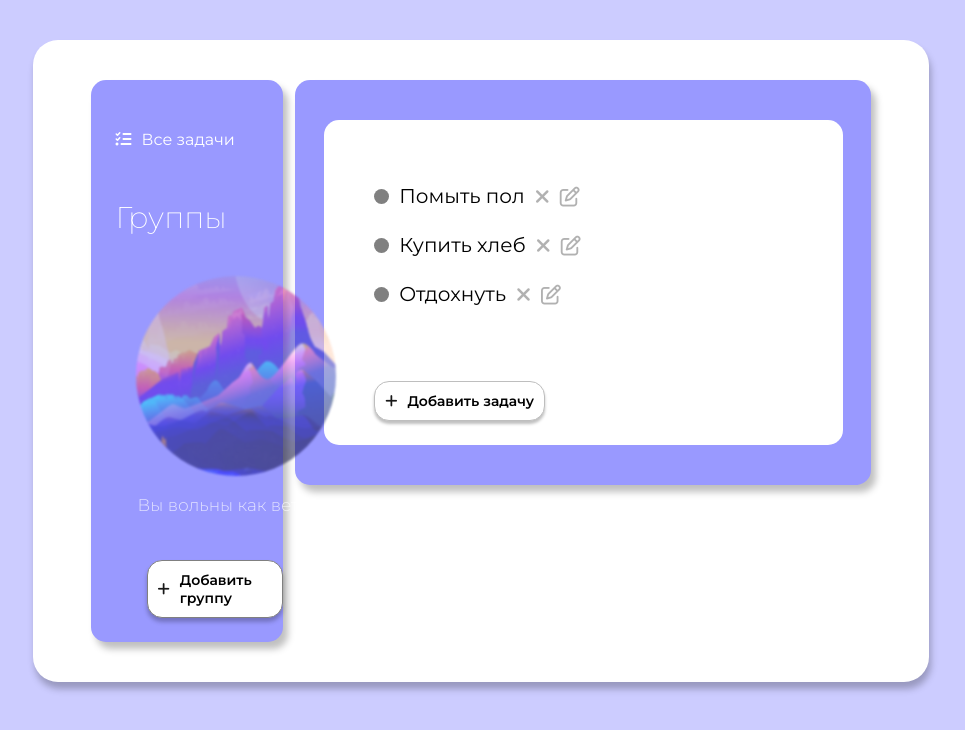
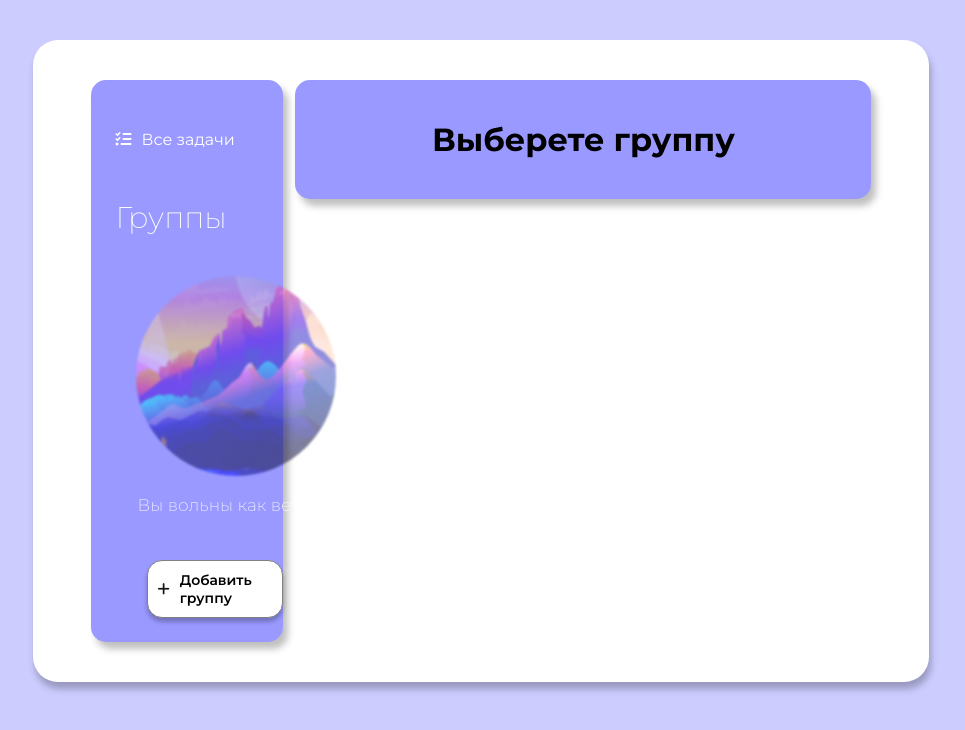
Before and after one commit to VAKrasheninnikov/my-todo, a React (Create React App) app: page / in a window 1280 px wide. Shown: the top 730 px of the page, without its empty margins (159-1124 px from the left). Built offline with nearby package versions, Linux system fonts and the light colour scheme.

Commit message:
14.12.2021

```diff
--- a/src/App.js
+++ b/src/App.js
@@ -29,10 +29,10 @@ function App() {
       type: 'DELETE_GROUP',
       payload: id,
     })
+    setCurrentGroup(null)
   }
 
   const handleCurrentGroup = (id) => {
-
     setCurrentGroup(id)
   }
 
--- a/src/components/Groups.js
+++ b/src/components/Groups.js
@@ -44,7 +44,7 @@ function Groups({ store, handleGroupName, handleCurrentGroup, clearGroupName, de
             <div className='groupList'>
                 {store && store.items.length > 0 ? store.items.map((obj, id) => {
                     return (
-                        <div className='groupItem' key={obj.id} onClick={() => handleCurrentGroup(id)}>
+                        <div key={`${obj.color}_${obj.name}`} className='groupItem' onClick={() => handleCurrentGroup(id)}>
                             <div className={obj.color}></div>
                             <span>{obj.name}: <b>{obj.tasks?.length}</b></span>
                             <i className="fas fa-times" onClick={() => deleteGroup(id)}></i>
@@ -52,7 +52,7 @@ function Groups({ store, handleGroupName, handleCurrentGroup, clearGroupName, de
                     )
                 }) :
                     <div>
-                        <img src={logo} width='200' height='200' className='freeGroupLogo' />
+                        <img src={logo} width='200' height='200' className='freeGroupLogo' alt='logo'/>
                         <p>Вы вольны как ветер..</p>
                     </div>}
             </div>
--- a/src/components/Taskscreen.js
+++ b/src/components/Taskscreen.js
@@ -5,62 +5,65 @@ function Taskscreen({ store, dispatch, currentGroup }) {
   const [toggleTask, setToggleTask] = React.useState(false);
   const [taskText, setTaskText] = React.useState('');
   console.log(currentGroup)
+  console.log(store)
+
   const handleTastText = (event) => {
     setTaskText(event.target.value)
   }
 
   const addTask = () => {
     dispatch({
-      type:'ADD_TASK',
-      payload:currentGroup,
+      type: 'ADD_TASK',
+      payload: currentGroup,
       text: taskText
     })
+    setTaskText('');
+    setToggleTask(false);
+  }
+
+  const cancelTask = () => {
+    setToggleTask(false);
+    setTaskText('');
   }
 
 
   return (
     <div className='taskScreen'>
-      <div className="workBlock">
+      {currentGroup !== null ? <div className="workBlock">
         {store?.items?.map((obj, id) => {
           return (
+            <>
               <div key={id} className={id === currentGroup ? obj.color === null ? "taskHeader" : `taskHeader_${obj.color}` : "hiddenHeader"}>{id === currentGroup ? obj.name : null}</div>
-          )
-        })}
-        <div className="taskList">
+              <div className={id === currentGroup ? "taskList" : "taskListHidden"}>
                 <ul>
-            <li>
+                  {obj?.tasks?.map((el) => {
+                    return (
+                      <li key={el.name}>
                         <div className='taskRound'></div>
-              <span>Помыть пол</span>
+                        <span >{el.name}</span>
                         <i className="fas fa-times"></i>
                         <i className="far fa-edit"></i>
                       </li>
-            <li>
-              <div className='taskRound'></div>
-              <span>Купить хлеб</span>
-              <i className="fas fa-times"></i>
-              <i className="far fa-edit"></i>
-            </li>
-            <li>
-              <div className='taskRound'></div>
-              <span>Отдохнуть</span>
-              <i className="fas fa-times"></i>
-              <i className="far fa-edit"></i>
-            </li>
+                    )
+                  })}
                 </ul>
               </div>
-        {!toggleTask ? <div className='addGroup' onClick={()=>setToggleTask(true)}>
+            </>
+          )
+        })}
+        {!toggleTask ? <div className='addGroup' onClick={() => setToggleTask(true)}>
           <i className="fas fa-plus"></i>
           <div>Добавить задачу</div>
         </div>
           :
           <div className='windowGroup'>
-            <input type='text' placeholder='Название задачи...' value={taskText} onChange={handleTastText}/>
+            <input type='text' placeholder='Название задачи...' value={taskText} onChange={handleTastText} />
             <div className='buttonChoice'>
               <button onClick={addTask}>Добавить</button>
-              <button className='cancel' onClick={()=>setToggleTask(false)} >Отмена</button>
+              <button className='cancel' onClick={cancelTask} >Отмена</button>
             </div>
           </div>}
-      </div>
+      </div> : <h1>Выберете группу</h1>}
 
     </div>
   )
--- a/src/reducer.js
+++ b/src/reducer.js
@@ -3,7 +3,6 @@ export const reducer = (state, action) => {
 
 
     switch (action.type) {
-
 
         case 'ADD_GROUP_NAME':
 
@@ -34,14 +33,21 @@ export const reducer = (state, action) => {
 
         case 'ADD_TASK':
 
+        const newItem = {
+            name: action.text,
+            completed:false
+        }
 
         return {
             ...state,
-            items: [...state.items,state.items[action.payload].tasks.push({
-                name: action.text,
-                completed:false
-            })]
-
+            items: state.items.map((obj, index)=>{
+                return (
+                    {
+                        ...obj,
+                        tasks: action.payload === index ? [...obj.tasks, newItem] : obj.tasks
+                    }
+                )
+            })
         }
 
         default: return state
--- a/src/styles/wrapper.scss
+++ b/src/styles/wrapper.scss
@@ -414,6 +414,10 @@
                 }
             }
 
+            .taskListHidden {
+                display:none
+            }
+
             .addGroup {
                 display: flex;
                 font-size: 14px;
```
Lines whose indentation alone changed are shown as unchanged.
